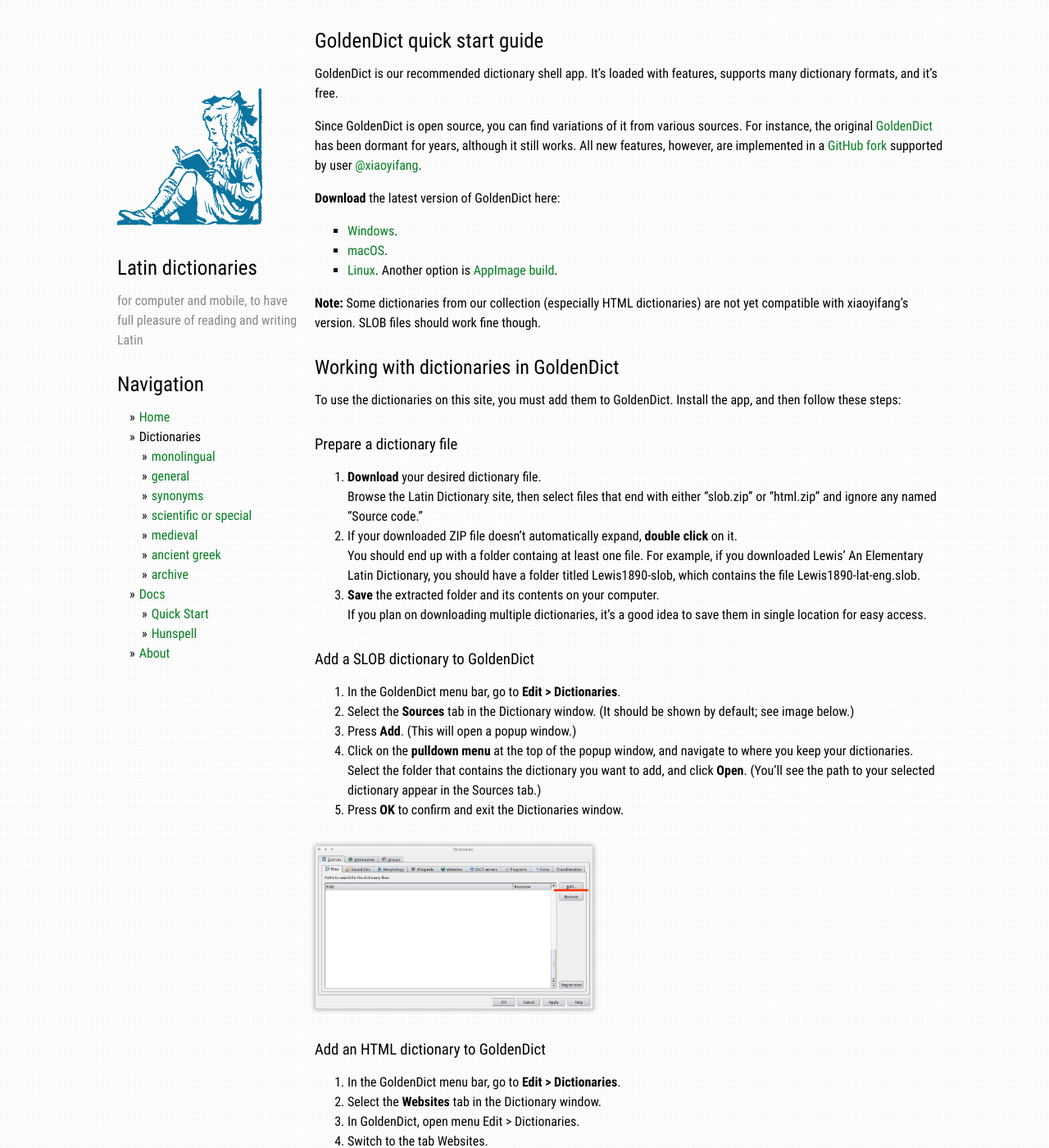
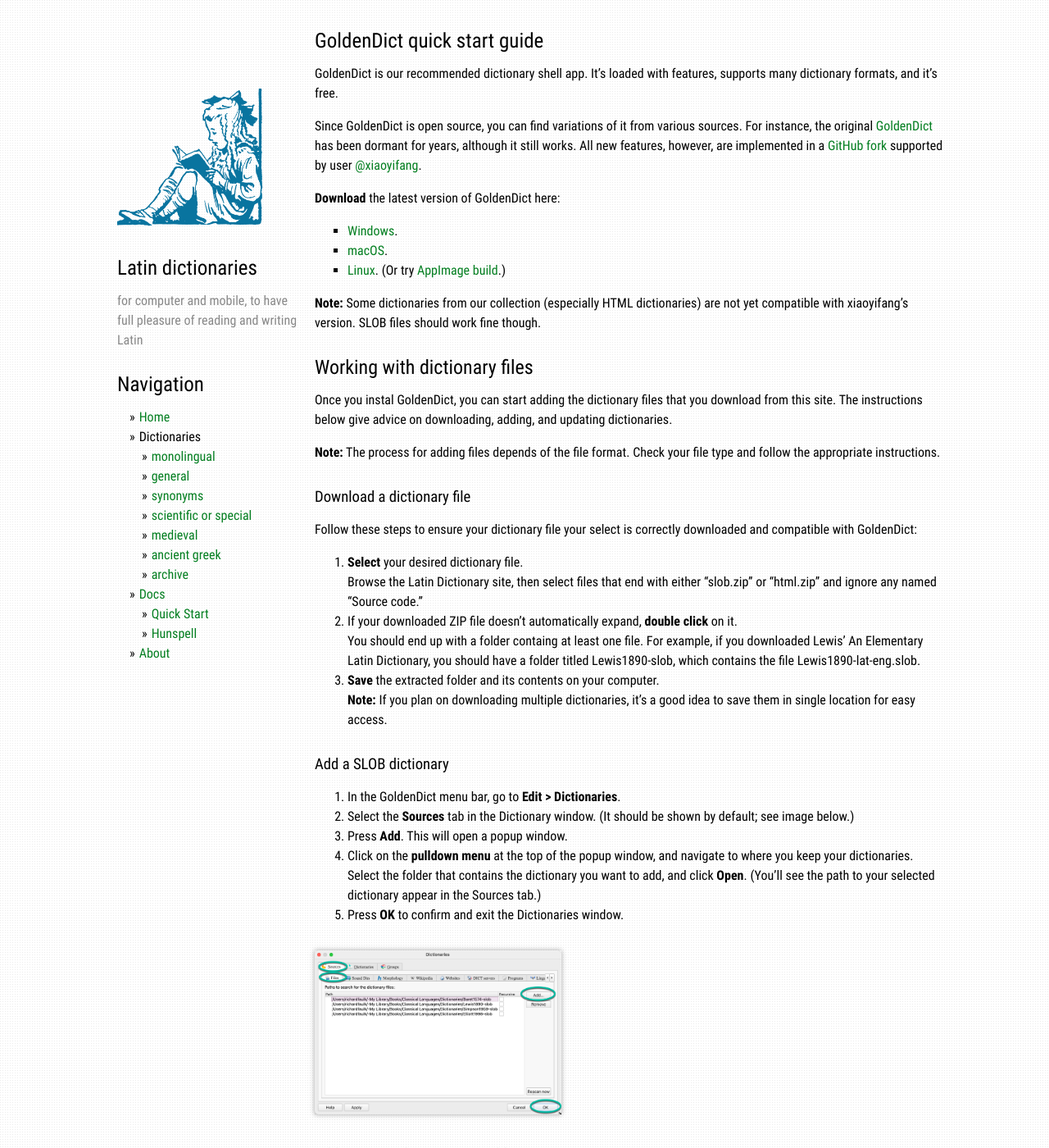
Before and after one commit to latin-dict/latin-dict.github.io, a Jekyll site: the page built from docs/howto.md, in a window 1280 px wide and 1400 px high. Shown: the whole window at 82% size. Built offline with Jekyll 4.4.1, drawn with Linux system fonts in a browser that asks for light colours; some of the changed text lies outside the part shown.

Commit message:
Edits to howto
I smoothed the instructions and added two images.

```diff
--- a/docs/howto.md
+++ b/docs/howto.md
@@ -13,18 +13,19 @@
 
 * [Windows](https://github.com/goldendict/goldendict/wiki/Early-Access-Builds-for-Windows).
 * [macOS](https://github.com/goldendict/goldendict/wiki/Early-Access-Builds-for-Mac-OS-X).
-* [Linux](https://flathub.org/apps/io.github.xiaoyifang.goldendict_ng). Another option is [AppImage build](https://github.com/Abs62/goldendict/releases).
+* [Linux](https://flathub.org/apps/io.github.xiaoyifang.goldendict_ng). (Or try [AppImage build](https://github.com/Abs62/goldendict/releases).)
 
 **Note:** Some dictionaries from our collection (especially HTML dictionaries) are not yet compatible with xiaoyifang's version. SLOB files should work fine though.
 
-## Working with dictionaries in GoldenDict
+## Working with dictionary files
+Once you instal GoldenDict, you can start adding the dictionary files that you download from this site. The instructions below give advice on downloading, adding, and updating dictionaries.
 
-To use the dictionaries on this site, you must add them to GoldenDict.
-Install the app, and then follow these steps:
+**Note:** The process for adding files depends of the file format. Check your file type and follow the appropriate instructions.
 
-### Prepare a dictionary file
+### Download a dictionary file
+Follow these steps to ensure your dictionary file your select is correctly downloaded and compatible with GoldenDict:
 
-1. **Download** your desired dictionary file.
+1. **Select** your desired dictionary file.
 
     Browse the Latin Dictionary site, then select files that end with either "slob.zip" or "html.zip" and ignore any named "Source code."
 1. If your downloaded ZIP file doesn't automatically expand, **double click** on it.
@@ -32,33 +33,35 @@
     You should end up with a folder containg at least one file. For example, if you downloaded Lewis' An Elementary Latin Dictionary, you should have a folder titled Lewis1890-slob, which contains the file Lewis1890-lat-eng.slob.
 1. **Save** the extracted folder and its contents on your computer.
 
-    If you plan on downloading multiple dictionaries, it's a good idea to save them in single location for easy access.
+    **Note:** If you plan on downloading multiple dictionaries, it's a good idea to save them in single location for easy access.
 
-### Add a SLOB dictionary to GoldenDict
+### Add a SLOB dictionary
 
 1. In the GoldenDict menu bar, go to **Edit > Dictionaries**.
 1. Select the **Sources** tab in the Dictionary window. (It should be shown by default; see image below.)
-1. Press **Add**. (This will open a popup window.)
+1. Press **Add**. This will open a popup window.
 1. Click on the **pulldown menu** at the top of the popup window, and navigate to where you keep your dictionaries. Select the folder that contains the dictionary you want to add, and click **Open**. (You'll see the path to your selected dictionary appear in the Sources tab.)
 1. Press **OK** to confirm and exit the Dictionaries window.
 
-{% include img-viewer.html img="img/goldendict-1.png" %}
+{% include img-viewer.html img="img/goldendict-2.png" %}
 
 ### Add an HTML dictionary to GoldenDict
 
 1. In the GoldenDict menu bar, go to **Edit > Dictionaries**.
-1. Select the **Websites** tab in the Dictionary window.
-1. In GoldenDict, open menu Edit > Dictionaries.
-1. Switch to the tab Websites.
-1. Press **Add**. (A blank new entry will appear in the Websites window.)
+1. Select the **Websites** tab in the Dictionary window. (See image below.)
+1. Press **Add**. A blank new entry will appear in the Websites window. (See the highlighted line in the image below.)
 1. Fill in the entry items as follows:
 
     * Enabled: ☑ (on)
     * As link: ☑ (on)
     * Name: Give this dictionary a name. (Anything is OK.)
-    * Address: `file:///C:/Users/user/Documents/Eulexis-html/index.html` (Adapt this to match the path to your HTML dictionary file; it should start with 'file:///'.)
+    * Address: Enter the filepath to the HTML dictionary file saved on your computer. It should look like this: `file:///C:/Users/user/Documents/Eulexis-html/index.html`.
+
+        **Note:** The app provides `http://` by default. Be sure to change this to `file:///`, and then add your filepath.
 1. Press **OK** to confirm and exit the Dictionaries window.
+
+{% include img-viewer.html img="img/htmldict.png" %}
 
 ### Update a dictionary
 
-To upadate and installed dictionary, simply replace the original folder with the new release. Then in the menu bar, go to File&nbsp;>&nbsp;Rescan Files.
+To upadate and installed dictionary, simply replace the original folder saved on your computer with the new release. Then in the menu bar, go to File&nbsp;>&nbsp;Rescan Files.
```
Also changed, not shown: docs/img/htmldict.png.
